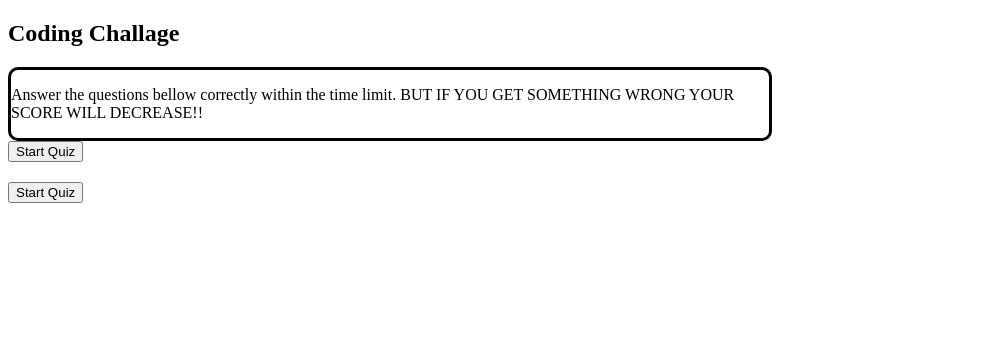
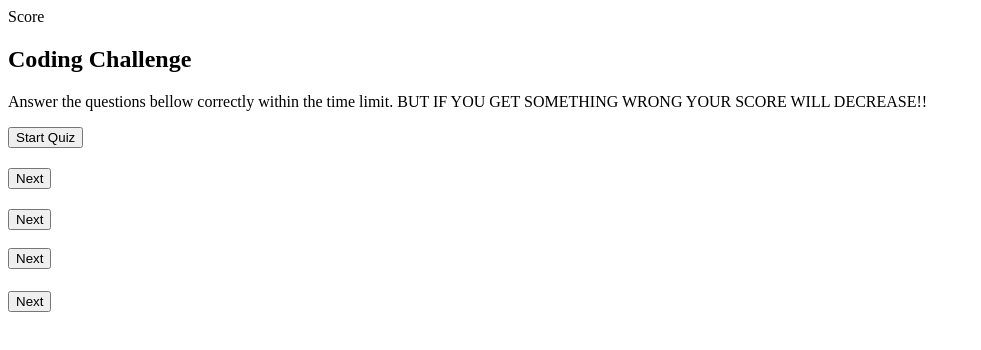
Before and after one commit to TheColorHieu/CodeQuiz, a plain HTML site: page index.html in a window 1280 px wide. Shown: the whole page, without its empty margins (0-981 px from the left). Drawn offline with Linux system fonts and the light colour scheme.

Commit message:
added more slides for more questions

```diff
--- a/index.html
+++ b/index.html
@@ -1,25 +1,29 @@
 <!DOCTYPE html>
 <html lang="en">
+
 <head>
     <meta charset="UTF-8">
     <meta http-equiv="X-UA-Compatible" content="IE=edge">
     <meta name="viewport" content="width=device-width, initial-scale=1.0">
     <title>PopQuiz!</title>
-    <link rel = "stylesheet" href = "style.css">
+    <link rel="stylesheet" href="style.css">
 </head>
+
 <body>
+    <nav>Score</nav>
     <section class="slide" id="slide1">
         <!-- The Title of the page -->
         <div class="MainHeading">
-    <h1>Coding Challage</h1>
+            <h1>Coding Challenge</h1>
         </div>
         <!-- creating the container in which will help us format later in CSS -->
         <div class="container">
-        <p>Answer the questions bellow correctly within the time limit. BUT IF YOU GET SOMETHING WRONG YOUR SCORE WILL DECREASE!!</p>
+            <p>Answer the questions bellow correctly within the time limit. BUT IF YOU GET SOMETHING WRONG YOUR SCORE
+                WILL DECREASE!!</p>
         </div>
         <!-- adding a button to the screen -->
         <div class="button">
-        <button type="button" class ="btn btn-primary" id="start-button">Start Quiz</button>
+            <button type="button" class="btn btn-primary" id="start-button">Start Quiz</button>
         </div>
     </section>
     <!-- adding different sections to be associated with a slide number that way we can add questions in js -->
@@ -31,10 +35,47 @@
             <ul id="listAnswer">
             </ul>
             <div class="nextPage">
-        <button type="button" class ="btn btn-primary" id="start-button">Start Quiz</button>
+                <button type="button" class="btn btn-primary" id="start-button">Next</button>
             </div>
         </div>
 
     </section>
+    <!-- slide number 3  -->
+    <section class="slide" id="slide3">
+        <div class="mainContainer">
+            <h1 id="Question1"></h1>
+        </div>
+        <div class="textContainer">
+            <ul id="listAnswer">
+            </ul>
+            <div class="nextPage">
+                <button type="button" class="btn btn-primary" id="start-button">Next</button>
+            </div>
+            <!-- slide number 4 -->
+            <section class="slide" id="slide4">
+                <div class="mainContainer">
+                    <h1 id="Question1"></h1>
+                </div>
+                <div class="textContainer">
+                    <ul id="listAnswer">
+                    </ul>
+                    <div class="nextPage">
+                        <button type="button" class="btn btn-primary" id="start-button">Next</button>
+                    </div>
+                </div>
+                <!-- slide number 5 -->
+                <section class="slide" id="slide5">
+                    <div class="mainContainer">
+                        <h1 id="Question1"></h1>
+                    </div>
+                    <div class="textContainer">
+                        <ul id="listAnswer">
+                        </ul>
+                        <div class="nextPage">
+                            <button type="button" class="btn btn-primary" id="start-button">Next</button>
+                        </div>
+                    </div>
+        </div>
 </body>
+
 </html>
--- a/style.css
+++ b/style.css
@@ -1,5 +1,5 @@
-.container{
+/* .container{
     border: 3px solid black;
     border-radius: 10px;
     width: 60%;
-}
+} */
```
Lines whose indentation alone changed are shown as unchanged.
